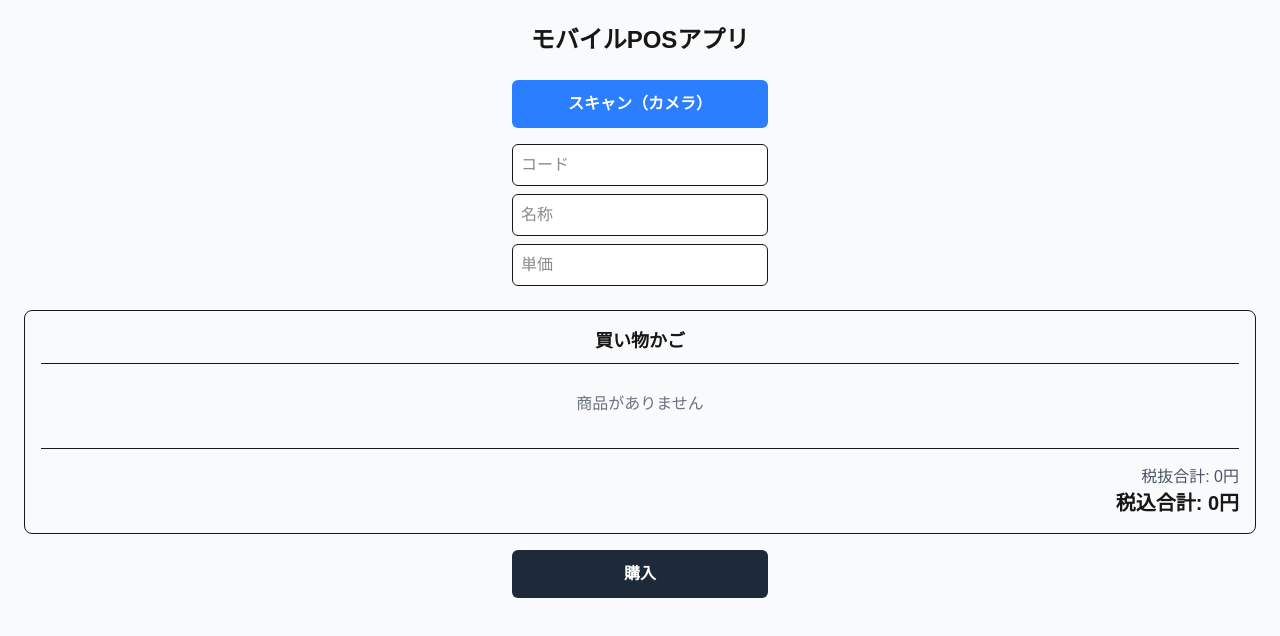
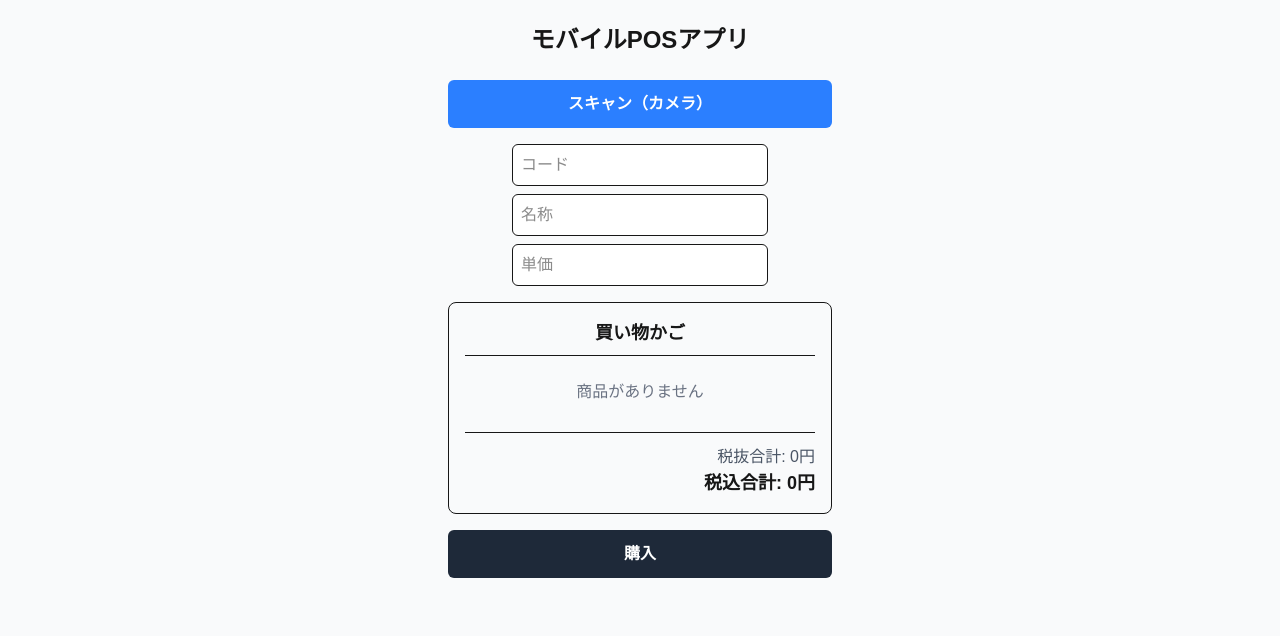
Before and after one commit to taku0875/pos_app_front, a Next.js app: page / in a window 1280 px wide. Shown: the top 636 px of the page. Built offline with nearby package versions, Linux system fonts and the light colour scheme.

Commit message:
no message

```diff
--- a/app/components/CartList.tsx
+++ b/app/components/CartList.tsx
@@ -1,6 +1,7 @@
 "use client";
 
 interface CartItem {
+  product_id: number;
   name: string;
   price: number;
   qty: number;
@@ -8,37 +9,44 @@ interface CartItem {
 
 interface CartListProps {
   items: CartItem[];
+  onUpdateQty: (productId: number, newQty: number) => void; // 👈 数量更新用の関数を受け取る
 }
 
-const TAX_RATE = 0.1; // 税率10%
+const TAX_RATE = 0.1;
 
-export default function CartList({ items }: CartListProps) {
+export default function CartList({ items, onUpdateQty }: CartListProps) {
   const subtotal = items.reduce((sum, item) => sum + item.price * item.qty, 0);
-  const total = Math.round(subtotal * (1 + TAX_RATE)); // 税込み合計（四捨五入）
+  const total = Math.round(subtotal * (1 + TAX_RATE));
 
   return (
-    <div className="w-full bg-gray-50 mt-6 border rounded-lg p-4">
-      <h3 className="text-lg font-semibold mb-3 text-center border-b pb-2">買い物かご</h3>
+    <div className="w-full max-w-sm bg-gray-50 mt-4 border rounded-lg p-4">
+      <h3 className="text-lg font-semibold mb-2 text-center border-b pb-2">買い物かご</h3>
+      <div className="max-h-48 overflow-y-auto"> {/* 👈 高さを制限してスクロール可能に */}
         {items.length === 0 ? (
           <p className="text-gray-500 text-center py-4">商品がありません</p>
         ) : (
-        <ul className="text-base space-y-2">
-          {items.map((item, idx) => (
-            <li key={idx} className="flex justify-between items-center border-b py-2">
+          <ul className="text-sm space-y-2 pr-2">
+            {items.map((item) => (
+              <li key={item.product_id} className="flex justify-between items-center border-b py-1">
                 <div>
                   <p className="font-medium">{item.name}</p>
-                <p className="text-sm text-gray-600">
-                  @{item.price}円 × {item.qty}
-                </p>
+                  <p className="text-xs text-gray-500">@{item.price.toLocaleString()}円</p>
                 </div>
-              <span className="font-semibold">{item.price * item.qty}円</span>
+                <div className="flex items-center gap-2">
+                  <span className="font-semibold w-12 text-right">{(item.price * item.qty).toLocaleString()}円</span>
+                  {/* 👇 数量変更ボタンを追加 */}
+                  <button onClick={() => onUpdateQty(item.product_id, item.qty - 1)} className="w-6 h-6 bg-gray-200 rounded-full text-lg font-bold flex items-center justify-center">-</button>
+                  <span className="w-4 text-center">{item.qty}</span>
+                  <button onClick={() => onUpdateQty(item.product_id, item.qty + 1)} className="w-6 h-6 bg-gray-200 rounded-full text-lg font-bold flex items-center justify-center">+</button>
+                </div>
               </li>
             ))}
           </ul>
         )}
-      <div className="mt-4 pt-4 border-t text-right">
-        <p className="text-gray-600">税抜合計: {subtotal}円</p>
-        <p className="text-xl font-bold">税込合計: {total}円</p>
+      </div>
+      <div className="mt-3 pt-3 border-t text-right">
+        <p className="text-gray-600">税抜合計: {subtotal.toLocaleString()}円</p>
+        <p className="text-lg font-bold">税込合計: {total.toLocaleString()}円</p>
       </div>
     </div>
   );
--- a/app/page.tsx
+++ b/app/page.tsx
@@ -2,8 +2,8 @@
 
 import { useState, useEffect } from "react";
 import Link from "next/link";
-import CartList from "./components/CartList"; // 👈 パスを修正
-import ProductInfo from "./components/ProductInfo"; // 👈 パスを修正
+import CartList from "./components/CartList";
+import ProductInfo from "./components/ProductInfo";
 
 // カート内の商品の型定義
 interface CartItem {
@@ -19,46 +19,51 @@ export default function Page() {
   const [barcode, setBarcode] = useState("");
   const [product, setProduct] = useState<{ name: string; price: number } | null>(null);
   const [cart, setCart] = useState<CartItem[]>([]);
+  const [lastScannedId, setLastScannedId] = useState<number | null>(null); // 👈 最後にスキャンした商品IDを記憶
 
-  // スキャナーから戻ったときにlocalStorageのスキャン結果を取得
   useEffect(() => {
     const scannedCode = localStorage.getItem("scannedCode");
     if (scannedCode) {
-      localStorage.removeItem("scannedCode"); // 一度反映したら削除
+      localStorage.removeItem("scannedCode");
       fetchAndAddToCart(scannedCode);
     }
   }, []);
 
-  // 商品情報を取得し、カートに追加する関数
   const fetchAndAddToCart = async (code: string) => {
     try {
       const res = await fetch(`${process.env.NEXT_PUBLIC_API_BASE_URL}/products/search?code=${code}`);
-      if (!res.ok) throw new Error("Product not found");
+      if (!res.ok) {
+        setLastScannedId(null); // 👈 エラー時はリセット
+        throw new Error("Product not found");
+      }
 
       const productData = await res.json();
+
+      // 👇 連続スキャンチェック
+      if (productData.prd_id === lastScannedId) {
+        alert("同じ商品が連続でスキャンされました。");
+      }
+      setLastScannedId(productData.prd_id); // 👈 スキャンした商品IDを記憶
+
       setBarcode(code);
       setProduct({ name: productData.name, price: productData.price });
 
-      // カートに追加する新しいアイテム
       const newItem: CartItem = {
         product_id: productData.prd_id,
         product_code: productData.code,
         name: productData.name,
         price: productData.price,
-        tax_code: "10", // 税コードを仮定
+        tax_code: "10",
         qty: 1,
       };
 
-      // カートの状態を更新
       setCart((prevCart) => {
         const existingItem = prevCart.find(item => item.product_id === newItem.product_id);
         if (existingItem) {
-          // 既存のアイテムがあれば数量を増やす
           return prevCart.map(item =>
             item.product_id === newItem.product_id ? { ...item, qty: item.qty + 1 } : item
           );
         }
-        // 新しいアイテムを追加
         return [...prevCart, newItem];
       });
 
@@ -66,7 +71,16 @@ export default function Page() {
       alert("登録されていない商品か、取得に失敗しました。");
       setBarcode(code);
       setProduct(null);
+      setLastScannedId(null); // 👈 エラー時はリセット
     }
+  };
+
+  const handleUpdateQty = (productId: number, newQty: number) => {
+    setCart(cart =>
+      cart
+        .map(item => (item.product_id === productId ? { ...item, qty: newQty } : item))
+        .filter(item => item.qty > 0)
+    );
   };
 
   return (
@@ -75,18 +89,18 @@ export default function Page() {
 
       <Link
         href="/scanner"
-        className="w-64 py-3 text-center bg-blue-500 text-white rounded-md font-semibold mb-4 hover:bg-blue-600"
+        className="w-full max-w-sm py-3 text-center bg-blue-500 text-white rounded-md font-semibold mb-4 hover:bg-blue-600"
       >
         スキャン（カメラ）
       </Link>
 
       <ProductInfo code={barcode} name={product?.name || ""} price={product?.price || null} />
 
-      <CartList items={cart} />
+      <CartList items={cart} onUpdateQty={handleUpdateQty} />
 
       <button
         onClick={() => alert(`購入処理は未実装です`)}
-        className="w-64 mt-4 py-3 bg-gray-800 text-white rounded-md font-semibold hover:bg-gray-700"
+        className="w-full max-w-sm mt-4 py-3 bg-gray-800 text-white rounded-md font-semibold hover:bg-gray-700"
       >
         購入
       </button>
```
Lines whose indentation alone changed are shown as unchanged.
